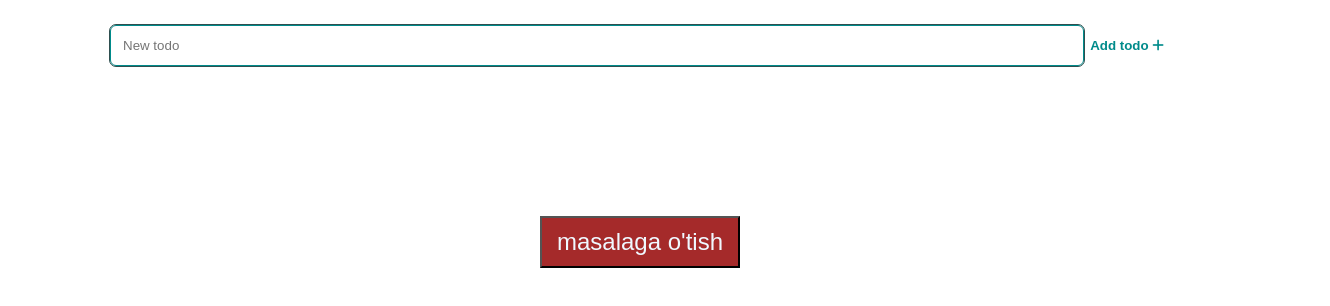
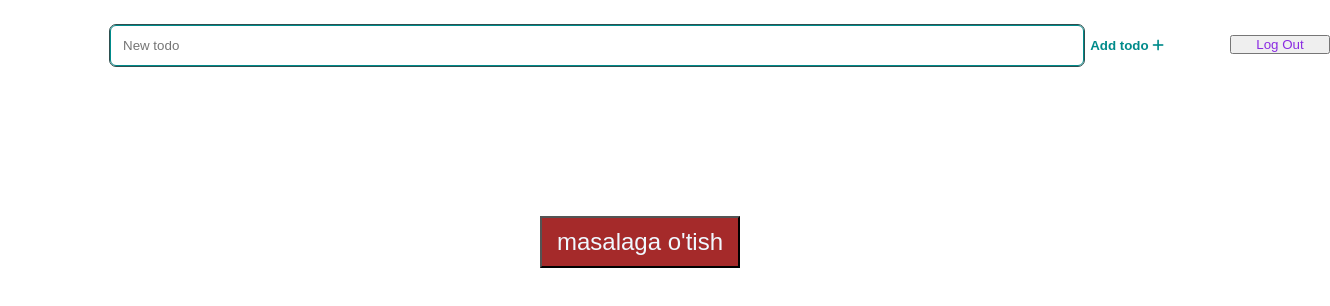
Before and after one commit to abdulrohman004/exam4, a plain HTML site: page index.html in a window 1280 px wide. Shown: the whole page, 1330 px wide, since content can reach past the window. Drawn offline with Linux system fonts and the light colour scheme; no server answers.

Commit message:
homework

```diff
--- a/css/index.css
+++ b/css/index.css
@@ -92,7 +92,7 @@ img {
   margin-right: 8px;
 }
 
-.todo__checkbox:checked + .todo__text {
+.todo__checkbox:checked+.todo__text {
   text-decoration: line-through;
 }
 
@@ -106,15 +106,26 @@ img {
   cursor: pointer;
   color: red;
 }
-.masala{
+
+.masala {
   font-size: x-large;
   width: 200px;
-  margin:100px auto ;
+  margin: 100px auto;
   padding: 10px;
   background-color: brown;
 
 }
-.link{
+
+.link {
   color: aliceblue;
   text-decoration: none;
 }
+
+.log-out {
+  position: absolute;
+  top: 35px;
+  left: 1230px;
+  width: 100px;
+  color: blueviolet;
+  padding: 0;
+}
--- a/index.html
+++ b/index.html
@@ -32,7 +32,9 @@
       </ul>
     </div>
   </div>
+  <button class="log-out">Log Out</button>
   <button class="masala"><a class="link" href="masala.html">masalaga o'tish</a></button>
+
 
   <script src="https://kit.fontawesome.com/f6c14b5c79.js" crossorigin="anonymous"></script>
   <script src="js/index.js"></script>
--- a/js/index.js
+++ b/js/index.js
@@ -6,6 +6,7 @@ const elToDoTemplate = document.querySelector(".template").content;
 const elToDoButton = document.querySelector(".add-todo__btn");
 const elToDoForm = document.querySelector(".add-todo");
 const elToDoInput = document.querySelector(".add-todo__input");
+const elLogOut = document.querySelector('.log-out')
 
 //ADD TO DO
 async function addToDo(user) {
@@ -19,6 +20,11 @@ async function addToDo(user) {
   });
 }
 
+elLogOut.addEventListener("click", (e)=>{
+  e.preventDefault
+  localStorage.removeItem("token")
+    location.pathname = "auth.html"
+})
 async function toDoRender() {
   const response = await fetch(`${URL}/todos`, {
     method: "GET",
```
